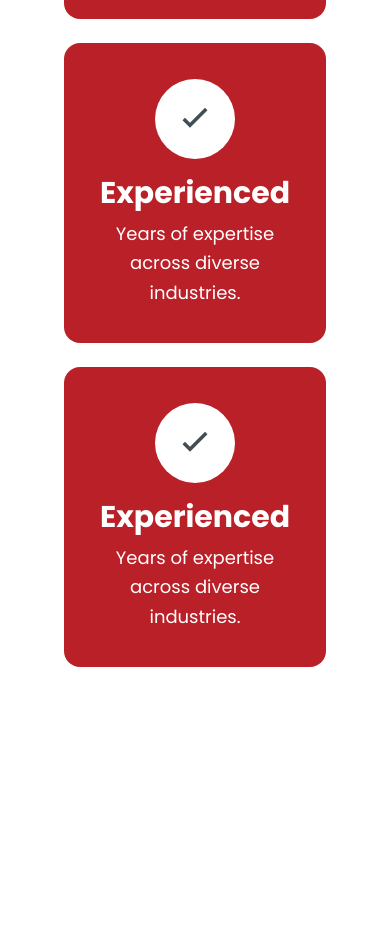
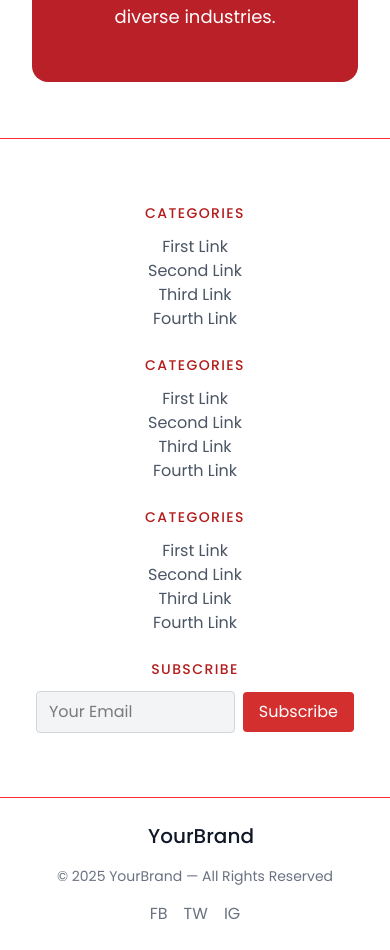
Before and after one commit to TheUniquesCommunity/AI-ML_convention, a React (Vite) app: page / in a window 390 px wide. Shown: the part 10920-11870 px from the top of the page. Before the commit the page ends 11643 px from the top, so only its background shows below. Built offline with nearby package versions, Linux system fonts and the light colour scheme; a web font is replaced by a local one.

Commit message:
save all changes of files

```diff
--- a/package.json
+++ b/package.json
@@ -16,6 +16,7 @@
     "lucide-react": "^0.475.0",
     "react": "^19.0.0",
     "react-dom": "^19.0.0",
+    "react-icons": "^5.5.0",
     "react-router-dom": "^7.2.0"
   },
   "devDependencies": {
--- a/src/App.jsx
+++ b/src/App.jsx
@@ -11,7 +11,7 @@ import Hero from "./components/yashi1";
 import ServicesSection from "./components/taniya1";
 import AnimatedTechStack from "./components/sahil";
 import FeaturesSection from "./components/ksitij";
-// import Footer from "./components/footer";
+import Footer from "./components/footer";
 import ProcessTimeline from "./components/anamika1";
 import TestimonialSection from "./components/anamika2";
 
@@ -21,7 +21,7 @@ function App() {
     <div >
       <Navbar />
 
-      <div className="container mx-auto px-16">
+      <div className="container mx-auto px-8">
         <Routes>
           <Route path="/" element={<Home />} />
           <Route path="/about" element={<About />} />
@@ -36,7 +36,9 @@ function App() {
       <ConsultingSection />
       <AnimatedTechStack />
       <FeaturesSection />
+
       </div>
+      <Footer />
     </div>
 
   );
--- a/src/components/footer.jsx
+++ b/src/components/footer.jsx
@@ -1,47 +1,42 @@
-import React from "react";
-
-const handleScroll = (id) => {
-  const element = document.getElementById(id);
-  if (element) {
-    element.scrollIntoView({ behavior: "smooth", block: "start" });
-  }
-};
-
-const NavigationLinks = () => {
-  return (
-    <div className="content">
-      <div className="cE" onClick={() => handleScroll('mission')}>Our Mission</div>
-      <div className="cE" onClick={() => handleScroll('what-we-do')}>What We Do</div>
-      <div className="cE" onClick={() => handleScroll('connecting')}>Connecting Markets & Companies</div>
-      <div className="cE" onClick={() => handleScroll('team')}>Meet Our Team</div>
-    </div>
-  );
-};
-
 const Footer = () => {
   return (
-    <div>
-      <NavigationLinks />
-      <div id="mission">
-        <h2>Our Mission</h2>
-        <p>...</p>
+    <footer className="bg-white text-black body-font w-full border-t border-red-500">
+      <div className="container px-5 py-16 mx-auto">
+        <div className="flex flex-wrap md:text-left text-center order-first">
+          {[...Array(3)].map((_, index) => (
+            <div key={index} className="lg:w-1/4 md:w-1/2 w-full px-4">
+              <h2 className="title-font font-medium text-[#B21C1C] tracking-widest text-sm mb-3">CATEGORIES</h2>
+              <nav className="list-none mb-6">
+                <li><a className="text-gray-600 hover:text-[#D32F2F]">First Link</a></li>
+                <li><a className="text-gray-600 hover:text-[#D32F2F]">Second Link</a></li>
+                <li><a className="text-gray-600 hover:text-[#D32F2F]">Third Link</a></li>
+                <li><a className="text-gray-600 hover:text-[#D32F2F]">Fourth Link</a></li>
+              </nav>
+            </div>
+          ))}
+          <div className="lg:w-1/4 md:w-1/2 w-full px-4">
+            <h2 className="title-font font-medium text-[#B21C1C] tracking-widest text-sm mb-3">SUBSCRIBE</h2>
+            <div className="flex items-center">
+              <input type="text" placeholder="Your Email" className="w-full bg-gray-100 rounded border border-gray-300 py-2 px-3 text-black outline-none" />
+              <button className="ml-2 bg-[#D32F2F] text-white py-2 px-4 rounded hover:bg-[#B21C1C]">Subscribe</button>
+            </div>
+          </div>
+        </div>
       </div>
-
-      <div id="what-we-do">
-        <h2>What We Do</h2>
-        <p>...</p>
+      <div className="border-t border-red-500">
+        <div className="container px-5 py-6 mx-auto flex items-center sm:flex-row flex-col">
+          <a className="flex title-font font-medium items-center text-gray-900">
+            <span className="ml-3 text-xl">YourBrand</span>
+          </a>
+          <p className="text-sm text-gray-500 sm:ml-6 sm:mt-0 mt-4">© 2025 YourBrand — All Rights Reserved</p>
+          <span className="inline-flex sm:ml-auto mt-4 sm:mt-0 justify-center sm:justify-start">
+            <a className="text-gray-500 hover:text-[#D32F2F] mx-2">FB</a>
+            <a className="text-gray-500 hover:text-[#D32F2F] mx-2">TW</a>
+            <a className="text-gray-500 hover:text-[#D32F2F] mx-2">IG</a>
+          </span>
+        </div>
       </div>
-
-      <div id="connecting">
-        <h2>Connecting Markets & Companies</h2>
-        <p>...</p>
-      </div>
-
-      <div id="team">
-        <h2>Meet Our Team</h2>
-        <p>...</p>
-      </div>
-    </div>
+    </footer>
   );
 };
 
--- a/src/pages/Home.jsx
+++ b/src/pages/Home.jsx
@@ -29,7 +29,7 @@ const Home = () => {
   return (
     <div className="flex flex-col lg:flex-row items-center justify-between my-12" >
       <div className="max-w-2xl text-center lg:text-left">
-        <h1 className="text-4xl lg:text-6xl text-gray-700 leading-[122%] font-bold">
+        <h1 className="text-4xl lg:text-5xl text-gray-700 leading-[122%] font-bold">
           Professional <span className="text-red-600">consulting</span> for your app and software.
         </h1>
         <p className="text-gray-600 text-lg lg:text-xl mt-4">
```
Also changed, not shown: 1 other file (tests, documents, lock files or other folders).
